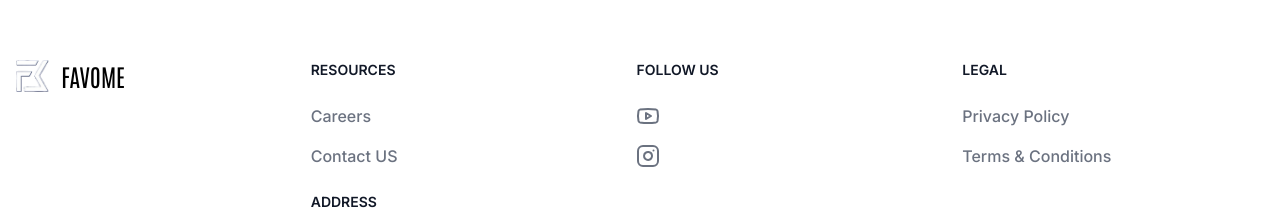
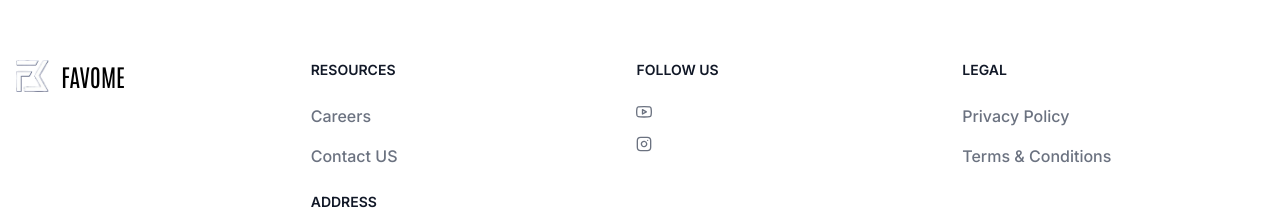
Before and after one commit to ashiq-firoz/Freelance-03-Favome-, a Next.js app: page / in a window 1280 px wide. Shown: the part 5563-5781 px from the top of the page. Built offline with nearby package versions, Linux system fonts and the light colour scheme.

Commit message:
build update

```diff
--- a/app/components/footer.tsx
+++ b/app/components/footer.tsx
@@ -3,7 +3,7 @@
 import React, { useEffect, useState, useRef } from 'react';
 import { motion } from 'framer-motion';
 import { FiYoutube, FiInstagram, FiLinkedin } from 'react-icons/fi';
-import { Instagram, Youtube } from 'lucide-react';
+// import { Instagram, Youtube } from 'lucide-react';
 import { Antonio } from 'next/font/google'
 
 export const antonio = Antonio({
@@ -87,10 +87,10 @@ const Footer: React.FC = () => {
                             </motion.h2>
                             <ul className="text-gray-500 dark:text-gray-400 font-medium">
                                 <li className="mb-4">
-                                    <a href="#" className="hover:underline"><Youtube /></a>
+                                    <a href="#" className="hover:underline"><FiYoutube /></a>
                                 </li>
                                 <li>
-                                    <a href="#" className="hover:underline"><Instagram /></a>
+                                    <a href="#" className="hover:underline"><FiInstagram /></a>
                                 </li>
                             </ul>
                         </div>
```
